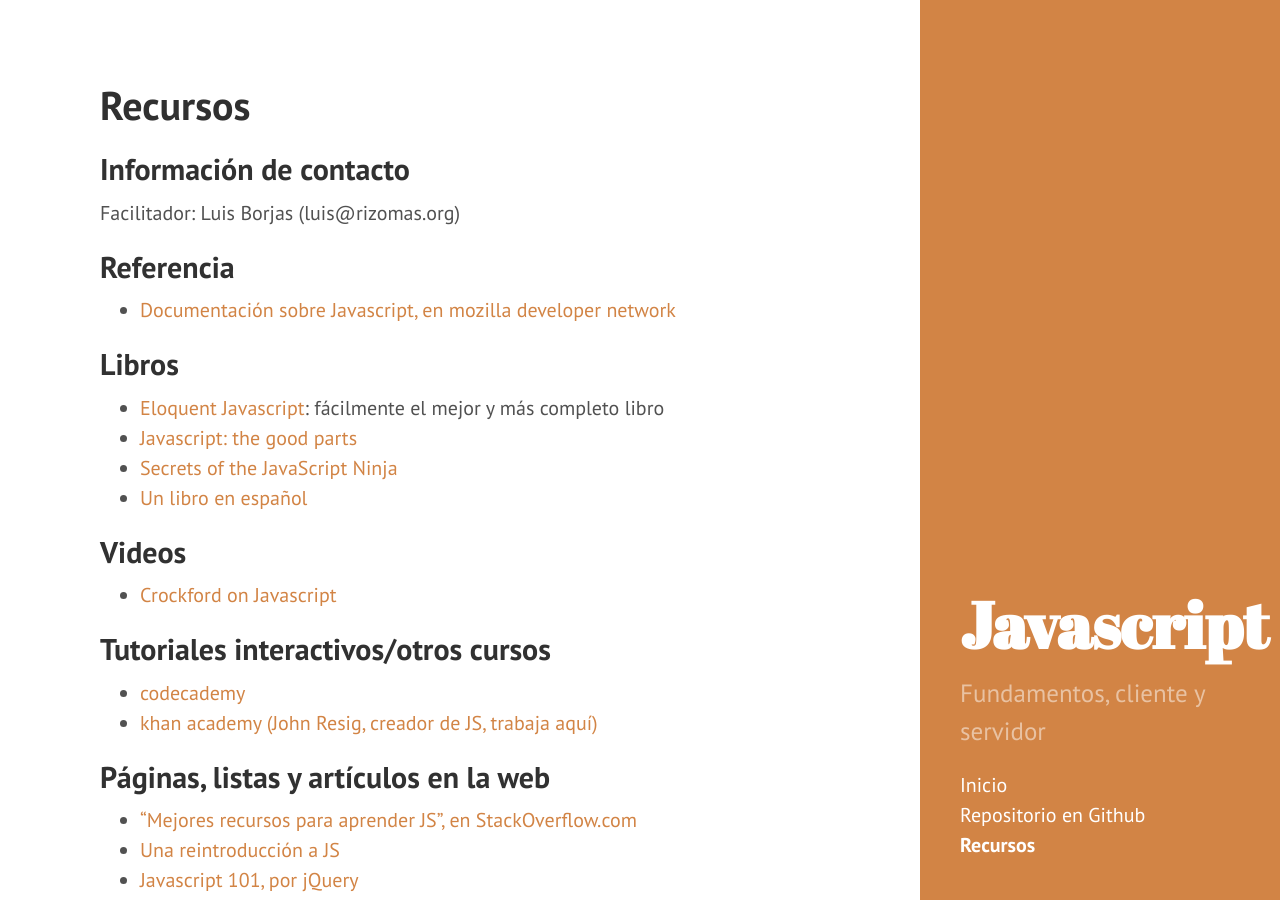
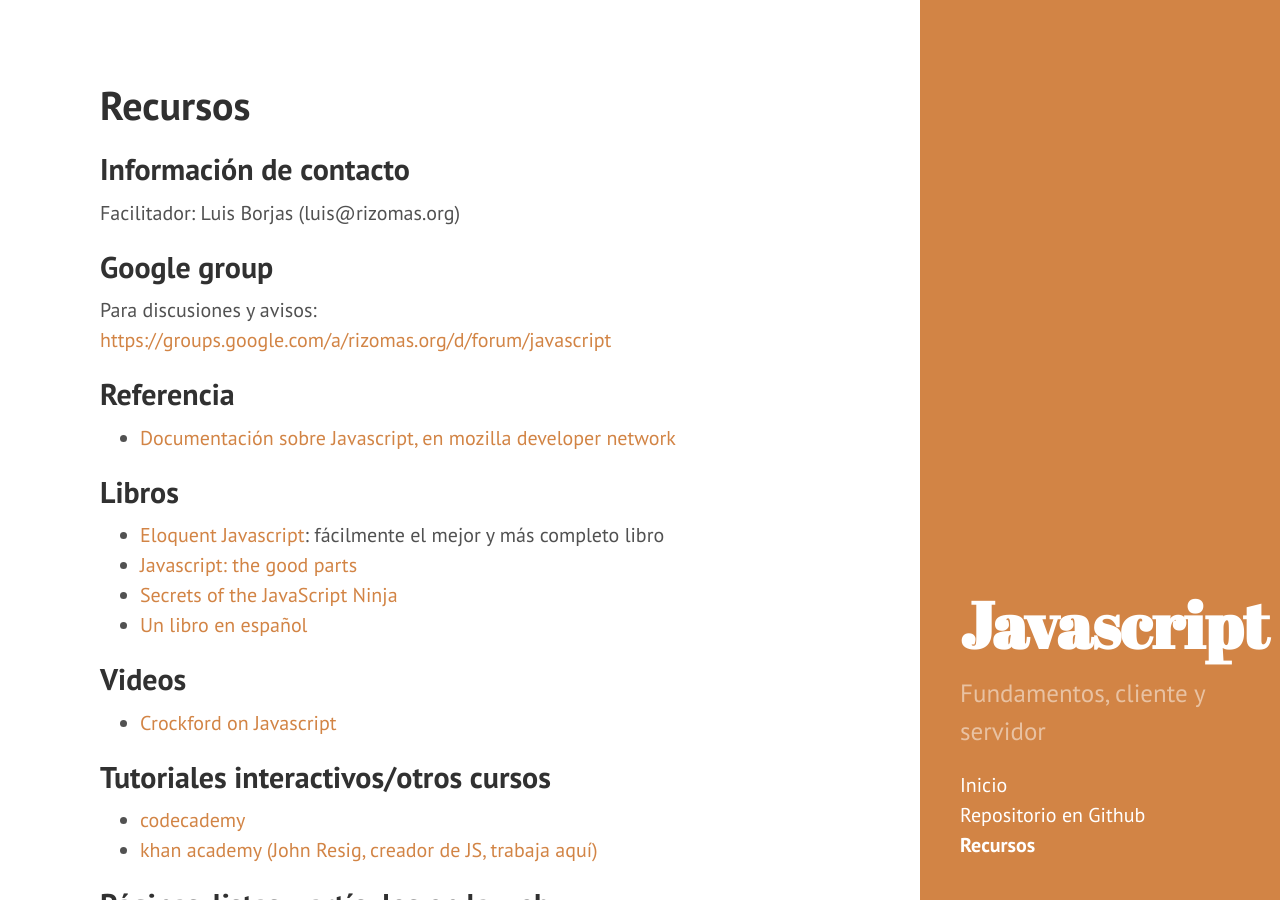
Before and after one commit to rizoma/javascript, a Jekyll site: the page built from resources.md, in a window 1280 px wide and 900 px high. Built offline with Jekyll 4.4.1, drawn with Linux system fonts in a browser that asks for light colours; Markdown is read by kramdown in place of the engine named in the settings.

Commit message:
agrega link sobre google group

```diff
--- a/resources.md
+++ b/resources.md
@@ -6,6 +6,11 @@ title:  Recursos
 ## Información de contacto
 
 Facilitador: Luis Borjas (luis@rizomas.org)
+
+## Google group
+
+Para discusiones y avisos:
+<https://groups.google.com/a/rizomas.org/d/forum/javascript>
 
 ## Referencia
 
```
